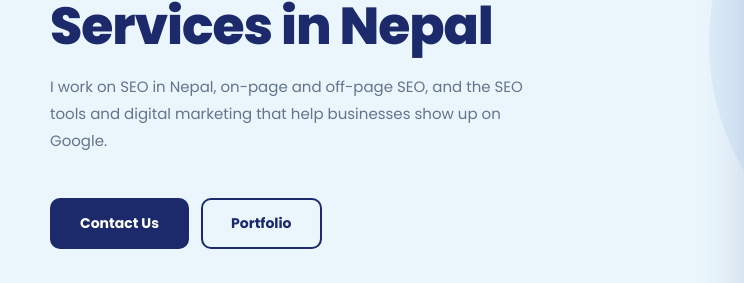
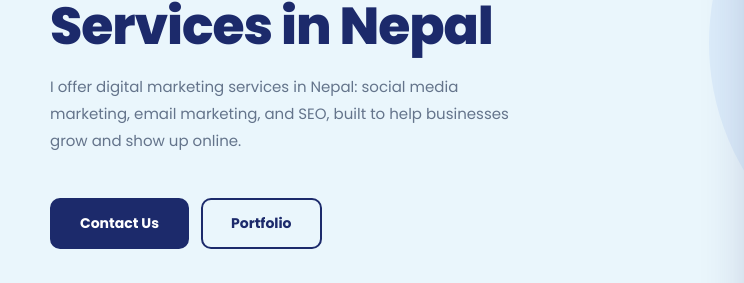
Before and after one commit to prabalshakya970-boop/prabalrajshakyaportfolio, a plain HTML site: page index.html in a window 1280 px wide. Shown: the part 422-705 px from the top of the page, 0-744 px from the left. Drawn offline with nearby package versions, Linux system fonts and the light colour scheme; grey boxes are pictures that could not be loaded.

Commit message:
Update hero subtext to Digital Marketing Services positioning with social media, email marketing, SEO

```diff
--- a/index.html
+++ b/index.html
@@ -268,7 +268,7 @@
         <div class="hero-copy">
           <p class="hi-text">Hi, I'm Prabal Raj Shakya</p>
           <h1>Get Results-Driven<br>Digital Marketing Services in Nepal</h1>
-          <p class="lead">I work on SEO in Nepal, on-page and off-page SEO, and the SEO tools and digital marketing that help businesses show up on Google.</p>
+          <p class="lead">I offer digital marketing services in Nepal: social media marketing, email marketing, and SEO, built to help businesses grow and show up online.</p>
           <div class="actions">
             <a class="btn-navy" href="#contact">Contact Us</a>
             <a class="btn-outline-navy" href="https://behance.net/prabalshakya" target="_blank" rel="noreferrer">Portfolio</a>
```
